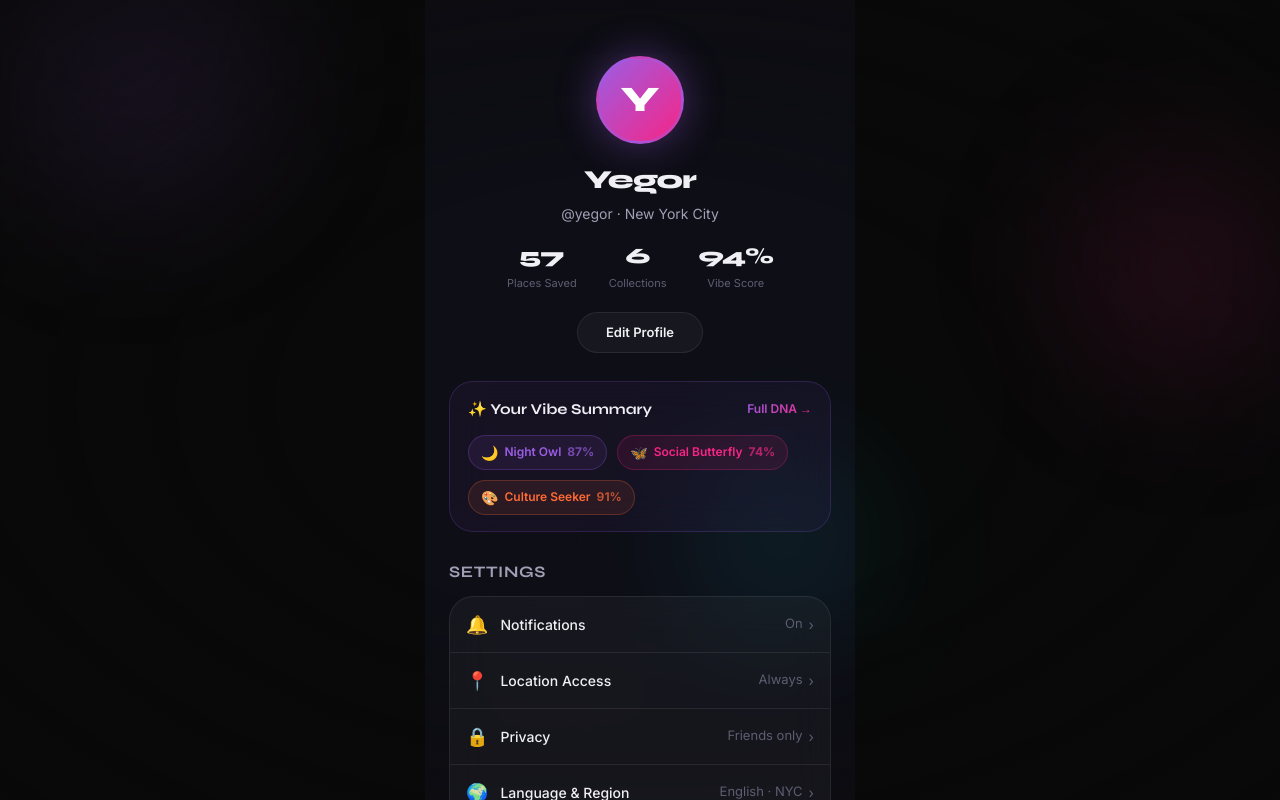
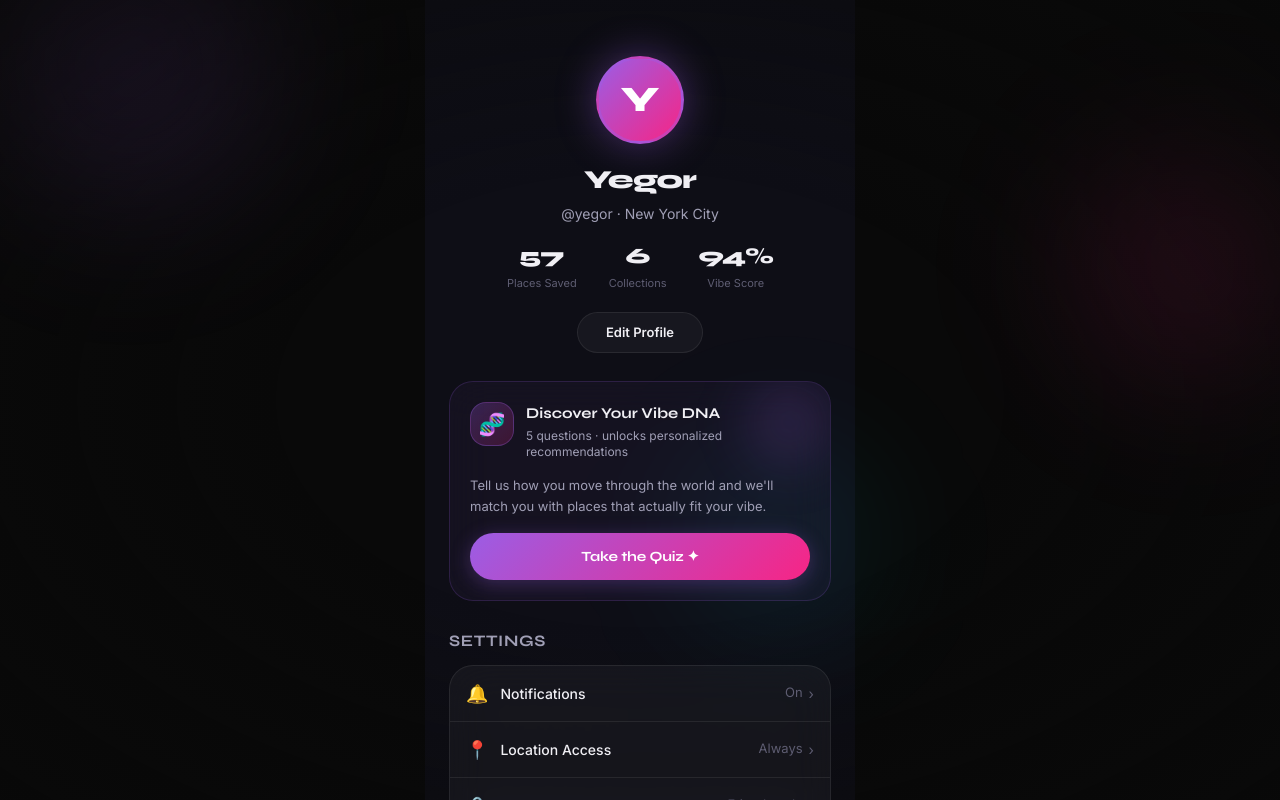
Before and after one commit to YegorCreative/DiscoJump, a Next.js app: page /profile in a window 1280 px wide. Shown: the top 800 px of the page. Built offline with nearby package versions, Linux system fonts and the light colour scheme.

Commit message:
feat: update OnboardingQuiz to handle answers with unknown type and refactor ProfilePage to use ProfileVibeSection

```diff
--- a/src/app/onboarding/OnboardingQuiz.tsx
+++ b/src/app/onboarding/OnboardingQuiz.tsx
@@ -461,12 +461,12 @@ export default function OnboardingQuiz() {
   // Get the current answer for the active step
   const currentAnswer: string | string[] = currentStepDef.multiple
     ? answers.dealBreakers
-    : (answers as Record<string, string>)[currentStepDef.id] ?? '';
+    : (answers as unknown as Record<string, string>)[currentStepDef.id] ?? '';
 
   // Can the user proceed?
   const canProceed = currentStepDef.multiple
     ? true // deal breakers are optional
-    : !!(answers as Record<string, string>)[currentStepDef.id];
+    : !!(answers as unknown as Record<string, string>)[currentStepDef.id];
 
   const handleSelect = useCallback(
     (optionId: string) => {
@@ -483,7 +483,7 @@ export default function OnboardingQuiz() {
         setAnswers((prev) => ({
           ...prev,
           [currentStepDef.id]: optionId,
-        }));
+        } as QuizAnswers));
       }
     },
     [currentStepDef]
--- a/src/app/profile/page.tsx
+++ b/src/app/profile/page.tsx
@@ -1,6 +1,6 @@
 import type { Metadata } from 'next';
 import AppShell from '@/components/layout/AppShell';
-import { vibeDNATraits } from '@/data/vibeDNA';
+import ProfileVibeSection from './ProfileVibeSection';
 
 export const metadata: Metadata = {
   title: 'Profile — Disco Jump',
@@ -16,7 +16,6 @@ const settingsItems = [
 ];
 
 export default function ProfilePage() {
-  const topTraits = vibeDNATraits.slice(0, 3);
 
   return (
     <AppShell activeTab="profile">
@@ -118,65 +117,8 @@ export default function ProfilePage() {
           </button>
         </div>
 
-        {/* Vibe summary card */}
-        <div className="section-px" style={{ marginBottom: 28 }}>
-          <div
-            id="vibe-summary-card"
-            className="glass-card"
-            style={{
-              padding: '16px 18px',
-              background: 'rgba(155,93,229,0.06)',
-              borderColor: 'rgba(155,93,229,0.2)',
-            }}
-          >
-            <div style={{ display: 'flex', alignItems: 'center', justifyContent: 'space-between', marginBottom: 14 }}>
-              <span
-                className="font-display"
-                style={{ fontSize: 15, fontWeight: 700, color: 'var(--dj-text)' }}
-              >
-                ✨ Your Vibe Summary
-              </span>
-              <a
-                href="/vibe"
-                style={{
-                  fontSize: 12,
-                  fontWeight: 600,
-                  background: 'var(--dj-gradient-primary)',
-                  WebkitBackgroundClip: 'text',
-                  WebkitTextFillColor: 'transparent',
-                  backgroundClip: 'text',
-                  textDecoration: 'none',
-                }}
-              >
-                Full DNA →
-              </a>
-            </div>
-            <div style={{ display: 'flex', gap: 10, flexWrap: 'wrap' }}>
-              {topTraits.map((trait) => (
-                <div
-                  key={trait.id}
-                  style={{
-                    display: 'inline-flex',
-                    alignItems: 'center',
-                    gap: 6,
-                    padding: '6px 12px',
-                    borderRadius: 'var(--dj-radius-full)',
-                    background: `${trait.color}18`,
-                    border: `1px solid ${trait.color}40`,
-                  }}
-                >
-                  <span style={{ fontSize: 14 }}>{trait.icon}</span>
-                  <span style={{ fontSize: 12, fontWeight: 600, color: trait.color }}>
-                    {trait.trait}
-                  </span>
-                  <span style={{ fontSize: 12, fontWeight: 700, color: trait.color, opacity: 0.7 }}>
-                    {trait.percentage}%
-                  </span>
-                </div>
-              ))}
-            </div>
-          </div>
-        </div>
+        {/* Vibe DNA section — dynamic, reads from localStorage */}
+        <ProfileVibeSection />
 
         {/* Settings */}
         <div className="section-px" style={{ marginBottom: 32 }}>
```
